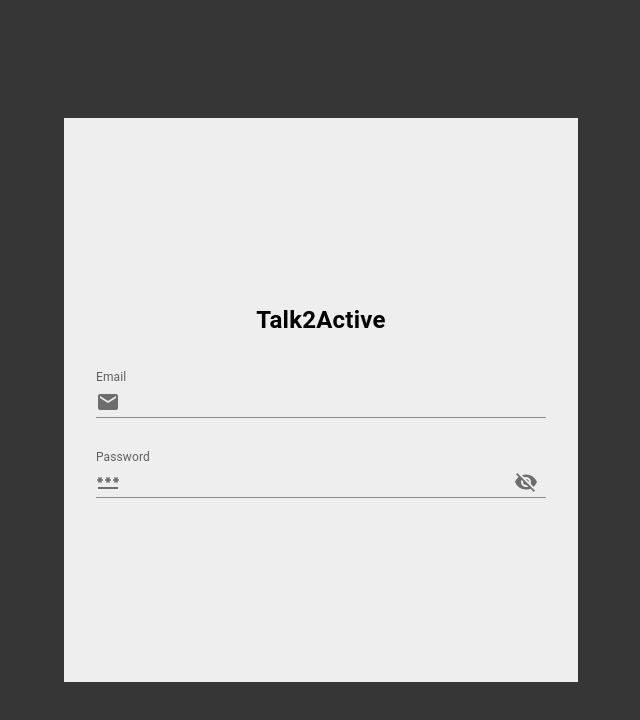
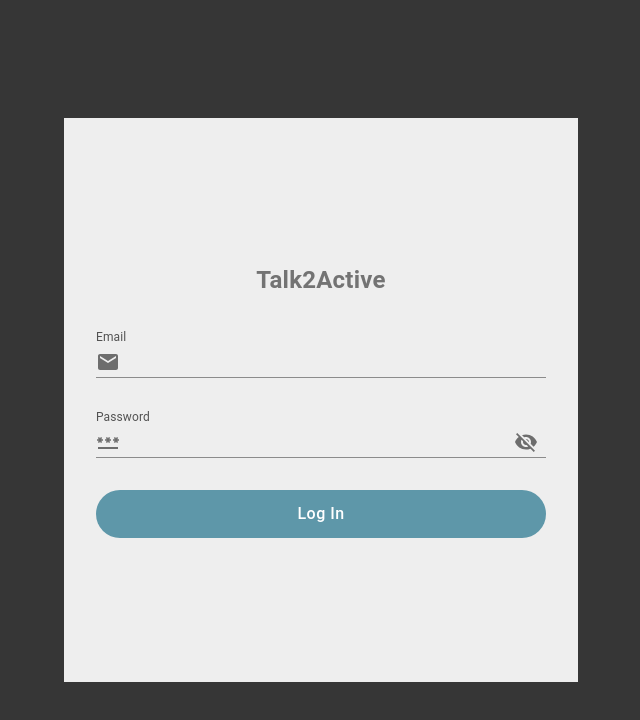
Before and after one commit to sagarhasan273/Talk2Active, a React (Create React App) app: page /login/user in a window 1280 px wide. Shown: the top 720 px of the page, without its empty margins (319-959 px from the left). Built offline with nearby package versions, Linux system fonts and the light colour scheme.

Commit message:
login ui done

```diff
--- a/public/index.html
+++ b/public/index.html
@@ -4,7 +4,7 @@
     <meta charset="utf-8" />
     <link rel="icon" href="%PUBLIC_URL%/favicon.ico" />
 
-    <title>E-Commerce</title>
+    <title>Talk2Active</title>
   </head>
   <body>
     <div id="root"></div>
--- a/src/components/Layout.js
+++ b/src/components/Layout.js
@@ -1,4 +1,3 @@
-
-export default function Layout (){
-    return ''
+export default function Layout() {
+  return '';
 }
--- a/src/components/common/Logo.js
+++ b/src/components/common/Logo.js
@@ -1,10 +1,13 @@
-import { Stack, Typography } from '@mui/material';
+import { Stack, Typography, useTheme } from '@mui/material';
 import React from 'react';
 
 function Logo() {
+  const theme = useTheme();
   return (
     <Stack sx={{ justifyContent: 'center' }}>
-      <Typography sx={{ textAlign: 'center', fontSize: '24px', fontWeight: 700 }}>Talk2Active</Typography>
+      <Typography sx={{ textAlign: 'center', fontSize: '24px', fontWeight: 700, color: theme.palette.text.secondary2 }}>
+        Talk2Active
+      </Typography>
     </Stack>
   );
 }
--- /dev/null
+++ b/src/context/ThemeContextProvider.js
@@ -0,0 +1,17 @@
+import { createContext, useContext, useMemo, useState } from 'react';
+
+const Context = createContext();
+
+export default function ThemeContextProvider({ children }) {
+  const [mode, setMode] = useState('light');
+  const value = useMemo(
+    () => ({
+      mode,
+      setMode,
+    }),
+    [mode]
+  );
+  return <Context.Provider value={value}>{children}</Context.Provider>;
+}
+
+export const useThemeContext = () => useContext(Context);
--- a/src/index.js
+++ b/src/index.js
@@ -2,12 +2,18 @@
 import ReactDOM from 'react-dom/client';
 import { BrowserRouter } from 'react-router-dom';
 import App from './App';
+import ThemeContextProvider from './context/ThemeContextProvider';
+import GlobalThemeProvider from './theme';
 
 const root = ReactDOM.createRoot(document.getElementById('root'));
 root.render(
   <React.StrictMode>
-    <BrowserRouter>
-      <App />
-    </BrowserRouter>
+    <ThemeContextProvider>
+      <GlobalThemeProvider>
+        <BrowserRouter>
+          <App />
+        </BrowserRouter>
+      </GlobalThemeProvider>
+    </ThemeContextProvider>
   </React.StrictMode>
 );
--- a/src/pages/Login/index.js
+++ b/src/pages/Login/index.js
@@ -1,19 +1,23 @@
-import { Box, Stack } from '@mui/material';
+import { Box, Button, Stack, useTheme } from '@mui/material';
 import React, { useState } from 'react';
 import LabelWithInput from '../../components/common/LabelWithInput';
 import Logo from '../../components/common/Logo';
+import { useThemeContext } from '../../context/ThemeContextProvider';
 
 function Login({ loginFor }) {
+  const theme = useTheme();
+  const { setMode } = useThemeContext();
   const [passwordVisibleIcon, setPasswordVisibleIcon] = useState(false);
 
   const passwordVisibleIconHandler = () => {
     setPasswordVisibleIcon((prev) => !prev);
+    setMode((prev) => (prev === 'light' ? 'dark' : 'light'));
   };
-  console.log(loginFor);
+
   return (
     <Box
       sx={{
-        backgroundColor: '#363636',
+        backgroundColor: theme.palette.background.primary,
         height: '100vh',
       }}
     >
@@ -29,7 +33,7 @@
           }}
           gap={4}
         >
-          <Logo />
+          <Logo loginFor={loginFor} />
           <LabelWithInput label="Email" type="email" />
           <LabelWithInput
             label="Password"
@@ -37,6 +41,7 @@
             passwordVisibleIcon={passwordVisibleIcon}
             passwordVisibleIconHandler={passwordVisibleIconHandler}
           />
+          <Button variant="contained">Log In</Button>
         </Stack>
       </Stack>
     </Box>
--- /dev/null
+++ b/src/theme/@components/Button.js
@@ -0,0 +1,80 @@
+export default function Button() {
+  return {
+    defaultProps: {
+      disableElevation: true,
+    },
+
+    styleOverrides: {
+      root: ({ ownerState, theme }) => ({
+        fontSize: '16px',
+        fontWeight: '500',
+        lineHeight: '24px',
+        borderRadius: '30px',
+        padding: '12px 30px',
+        textTransform: 'none',
+
+        ...(ownerState.variant === 'danger' && {
+          borderRadius: '11px',
+          padding: '8px 10px',
+          color: `#fff!important`,
+          background: `${theme.palette.danger.secondary}`,
+          '&:hover': {
+            // border: `1px solid ${theme.palette.danger.secondary}`,
+            background: theme.palette.danger.secondary,
+          },
+        }),
+        ...(ownerState.variant === 'danger-outlined' && {
+          borderRadius: '11px',
+          padding: '8px 10px',
+          color: `${theme.palette.danger.secondary}`,
+          background: `${theme.palette.background?.contrastText}`,
+          border: `1px solid ${theme.palette.danger.secondary}`,
+        }),
+
+        '&.Mui-disabled': {
+          opacity: '0.3',
+
+          ...(ownerState.variant === 'text' && {
+            color: `${theme.palette[ownerState.color].main}`,
+          }),
+
+          ...(ownerState.variant === 'contained' && {
+            color: `#fff!important`,
+            background: `${theme.palette[ownerState.color].main}`,
+          }),
+
+          ...(ownerState.variant === 'outlined' && {
+            color: `${theme.palette[ownerState.color].main}`,
+            borderColor: `${theme.palette[ownerState.color].main}`,
+          }),
+
+          ...(ownerState.variant === 'danger' && {
+            color: `${theme.palette.danger.secondary}`,
+            borderColor: `${theme.palette.danger.secondary}`,
+          }),
+        },
+
+        ...(ownerState.size === 'small' && {
+          fontSize: '14px',
+          lineHeight: '24px',
+          padding: '6px 16px',
+          gap: '4px',
+          fontWeight: 600,
+
+          '& .MuiButton-startIcon': {
+            marginRight: 0,
+          },
+        }),
+      }),
+
+      text: {
+        padding: '0',
+        background: 'transparent',
+
+        '&:hover': {
+          background: 'transparent',
+        },
+      },
+    },
+  };
+}
--- /dev/null
+++ b/src/theme/@components/index.js
@@ -0,0 +1,9 @@
+import Button from './Button';
+
+function Components() {
+  return {
+    MuiButton: Button(),
+  };
+}
+
+export default Components;
--- /dev/null
+++ b/src/theme/index.js
@@ -0,0 +1,21 @@
+import { ThemeProvider, createTheme } from '@mui/material';
+import React, { useMemo } from 'react';
+import { useThemeContext } from '../context/ThemeContextProvider';
+import Components from './@components';
+import getPalette from './palette';
+
+function GlobalThemeProvider({ children }) {
+  const { mode } = useThemeContext();
+
+  const customTheme = useMemo(() => {
+    const theme = createTheme({
+      palette: getPalette(mode),
+    });
+    theme.components = Components(theme);
+    return theme;
+  }, [mode]);
+
+  return <ThemeProvider theme={customTheme}>{children}</ThemeProvider>;
+}
+
+export default GlobalThemeProvider;
--- /dev/null
+++ b/src/theme/palette.js
@@ -0,0 +1,91 @@
+const getPalette = (mode = 'light') => {
+  const commonPalette = {
+    primary: {
+      main: '#5E97A9',
+      contrastText: '#ffffff',
+    },
+    secondary: {
+      main: '#15BFCA',
+      contrastText: '#ffffff',
+    },
+    info: {
+      main: '#636363',
+      contrastText: '#ffffff',
+    },
+    success: {
+      main: '#417C45',
+    },
+    orange: {
+      main: '#FFB017',
+      secondary: 'rgba(255, 176, 23, 0.15)',
+    },
+    danger: {
+      main: '#DD5B63',
+      secondary: '#CC274B',
+      secondary2: '#FFF5F8',
+      contrastText: '#ffffff',
+    },
+    error: {
+      main: '#DD5B63',
+      contrastText: '#ffffff',
+      secondary: 'rgba(255, 0, 16, 1)',
+    },
+    text: {
+      primary: '#363636',
+      secondary: '#525252',
+      secondary2: '#737373',
+      body: '#3F4254',
+      body2: '#8F93A0',
+    },
+    grey: {
+      200: 'rgba(0, 0, 0, 0.08)',
+      201: '#EFEFEF',
+    },
+    custom: {
+      tableLoader: 'rgba(255, 255, 255, 0.7)',
+      contrastText: '#ffffff',
+      border: '#EEEEEE',
+      border2: '#E5E7E9',
+    },
+    background: {
+      primary: '#363636',
+      secondary: '#F6F8FA',
+      secondaryHover: '#f0f3f6',
+      contrastText: '#ffffff',
+    },
+  };
+
+  if (mode === 'dark') {
+    return {
+      ...commonPalette,
+      mode: 'dark',
+      background: {
+        ...commonPalette.background,
+        default: '#121212',
+        paper: '#1D1D1D',
+      },
+      text: {
+        ...commonPalette.text,
+        primary: '#FFFFFF',
+        secondary: '#B3B3B3',
+      },
+    };
+  }
+
+  return {
+    ...commonPalette,
+    mode: 'light',
+    background: {
+      ...commonPalette.background,
+      default: '#FFFFFF',
+      paper: '#F6F6F6',
+    },
+    text: {
+      ...commonPalette.text,
+      primary: '#363636',
+      secondary: '#525252',
+    },
+  };
+};
+
+export default getPalette;
```
